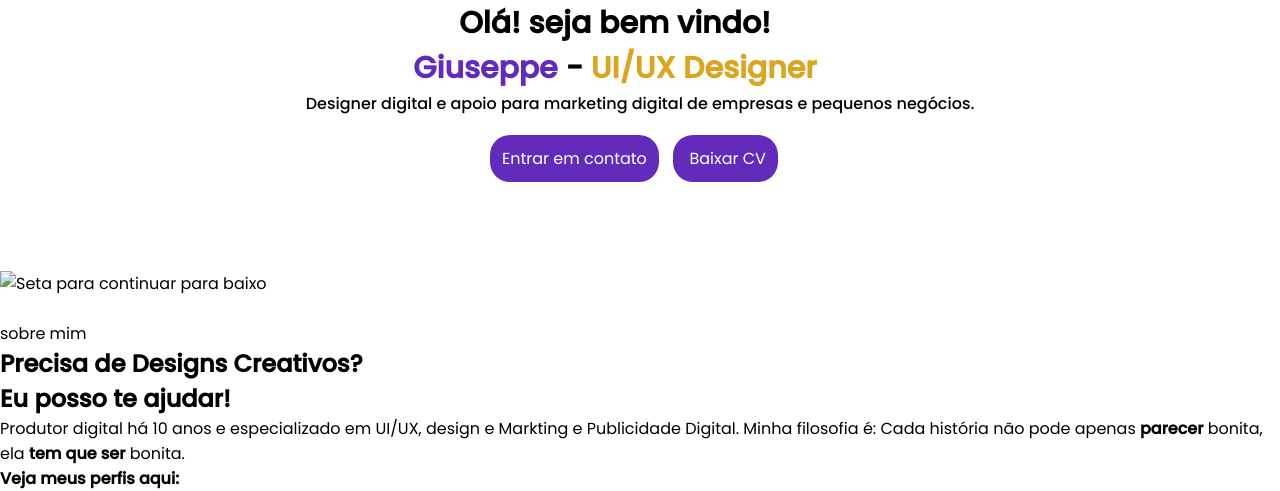
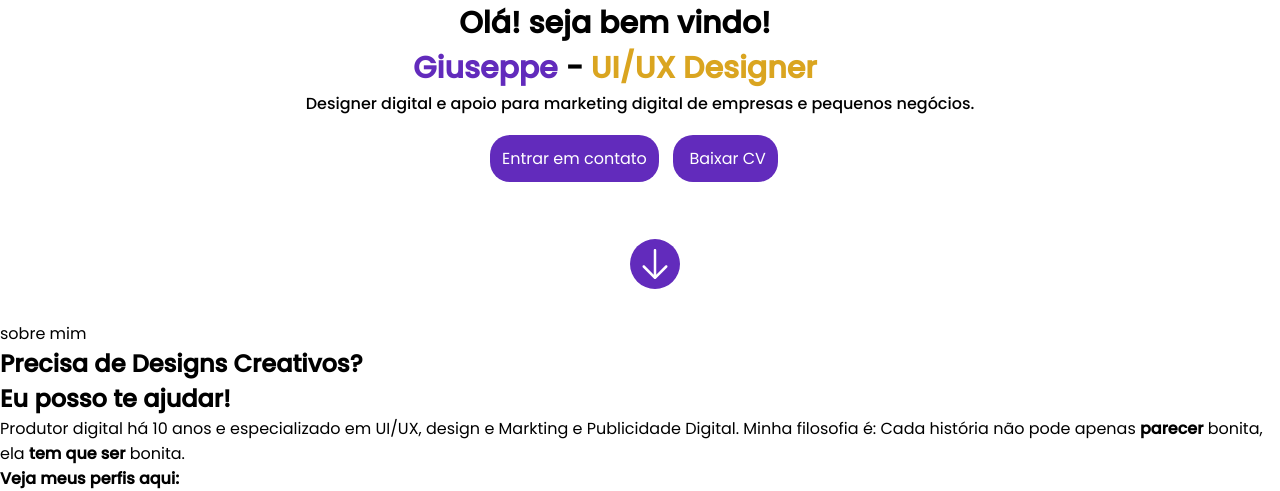
Before and after one commit to Nic-Lemes/career-finder, a PHP site: page /html/profile.html in a window 1280 px wide; the page is wider, and only the part inside the window is pictured. Shown: the part 304-795 px from the top of that part. Run offline with PHP 8.4, Linux system fonts and the light colour scheme.

Commit message:
arrow down add; landing page done

```diff
--- a/css/profile.css
+++ b/css/profile.css
@@ -137,3 +137,14 @@
 a {
   text-decoration: none;
 }
+
+#arrow-down {
+  background-color: #622BBC;
+  width: 50px;
+  height: 50px;
+  border-radius: 40px;
+  padding: 5px;
+  transform: rotate(180deg);
+  margin-left: 630px;
+  margin-top: -600px;
+}
--- a/html/profile.html
+++ b/html/profile.html
@@ -49,7 +49,7 @@
             </a>
           </div>
 
-          <img src="" alt="Seta para continuar para baixo">
+          <img src="../assets/arrow-down.svg" alt="Seta para continuar para baixo" id="arrow-down">
       </div>
       </div>
 
```
Also changed, not shown: assets/arrow-down.svg (renamed from public/images/arrow-down.svg).
